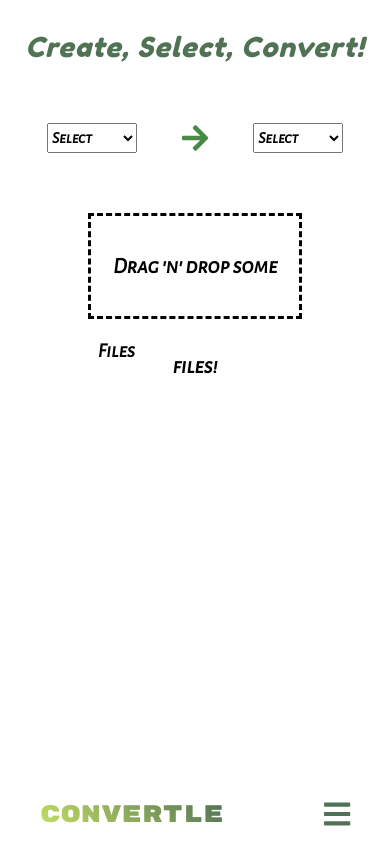
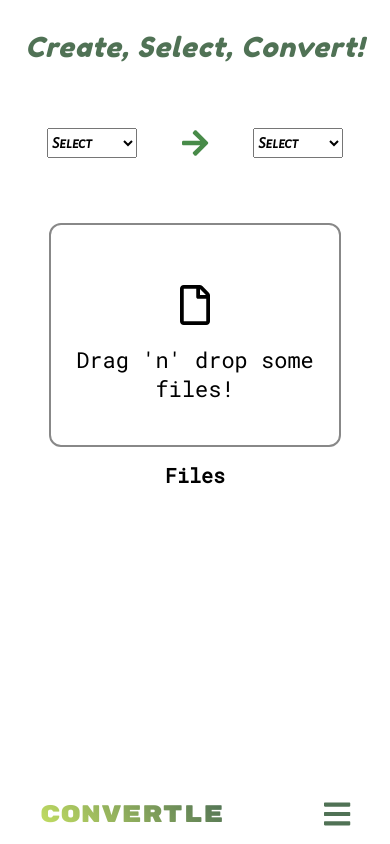
Before and after one commit to Slavi15/FileConverter, a Next.js app: page /convert in a window 390 px wide. Built offline with nearby package versions, Linux system fonts and the light colour scheme.

Commit message:
Add responsive design logic for smaller width, improve SEO

```diff
--- a/components/Layout.js
+++ b/components/Layout.js
@@ -7,6 +7,7 @@ const Layout = ({ children }) => {
             <Head>
                 <title>convertle</title>
                 <link rel="icon" href="/favicon.ico" />
+                <meta name="description" content="Convertle. All file extensions are supported! Free and open-source project."></meta>
             </Head>
             <Navbar />
             { children }
--- a/components/Navbar.js
+++ b/components/Navbar.js
@@ -6,13 +6,16 @@ const Navbar = () => {
     const navSlide = () => {
         const nav = document.getElementById('nav');
         nav.style.width = '250px';
-        const main = document.getElementById('main');
+        const main = document.getElementsByTagName('body')[0];
         main.style.marginRight = '250px';
+        if(window.innerWidth < 660){
+            main.style.marginRight = '0';
+        }
     };
     const closeNav = () => {
         const nav = document.getElementById('nav');
         nav.style.width = '0';
-        const main = document.getElementById('main');
+        const main = document.getElementsByTagName('body')[0];
         main.style.marginRight = '0';
     };
     return (
@@ -22,18 +25,12 @@ const Navbar = () => {
                 <div className={styles.navlinks} id="nav">
                     <FontAwesomeIcon onClick={closeNav} className={styles.times} icon="times" />
                     <Link href="/convert"><div className={styles.links}>Convert</div></Link>
+                    <Link href="/merch"><div className={styles.links}>Merch</div></Link>
                     <Link href="/about"><div className={styles.links}>About</div></Link>
                     <Link href="/contact"><div className={styles.links}>Contact Us</div></Link>
                 </div>
                 <FontAwesomeIcon onClick={navSlide} className={styles.burger} icon="bars" />
             </div>
-            <style jsx>
-                {`
-                #main {
-                    transition: margin-right 1.5s;
-                }
-                `}
-            </style>
         </div>
     )
 }
--- a/pages/_app.js
+++ b/pages/_app.js
@@ -1,16 +1,18 @@
 import '../styles/globals.scss';
 import '../styles/Convert.module.scss';
+import '../styles/Home.module.scss';
 import Layout from '../components/Layout.js';
 import { library } from '@fortawesome/fontawesome-svg-core';
 import { fab } from '@fortawesome/free-brands-svg-icons';
-import { faBars, faTimes, faArrowRight } from '@fortawesome/free-solid-svg-icons'
+import { faBars, faTimes, faArrowRight } from '@fortawesome/free-solid-svg-icons';
+import { faFile } from '@fortawesome/free-regular-svg-icons';
 
 import { createGlobalStyle } from "styled-components";
 import { config, dom } from "@fortawesome/fontawesome-svg-core";
 config.autoAddCss = false;
 const GlobalStyles = createGlobalStyle`${dom.css()}`;
 
-library.add(fab, faBars, faTimes, faArrowRight);
+library.add(fab, faBars, faTimes, faArrowRight, faFile);
 
 function MyApp({ Component, pageProps }) {
   return (
--- a/pages/convert/index.js
+++ b/pages/convert/index.js
@@ -3,19 +3,15 @@ import { FontAwesomeIcon } from '@fortawesome/react-fontawesome';
 import { useDropzone } from 'react-dropzone';
 
 const Convert = () => {
-    const { acceptedFiles, getRootProps, getInputProps } = useDropzone();
+    const { acceptedFiles, getRootProps, getInputProps } = useDropzone({
+        multiple: true,
+        accept: 'image/png, image/jpeg, image/jpg, image/gif, image/tiff, text/plain, application/msword, application/vnd.openxmlformats-officedocument.wordprocessingml.document, application/pdf'
+    });
 
     const files = acceptedFiles.map(file => (
-        <table>
-            <tr>
-                <th>File</th>
-                <th>Size</th>
-            </tr>
-            <tr>
-                <td>{file.path}</td>
-                <td>{file.size}</td>
-            </tr>
-        </table>
+        <div className={styles.filescontainer} key={file.path}>
+            <FontAwesomeIcon className={styles.filesicon} icon={['far', 'file']} /><div className={styles.filediv}>{file.path}</div>
+        </div>
     ));
     return (
         <div>
@@ -40,12 +36,13 @@ const Convert = () => {
             <section className={styles.container}>
                 <div className={styles.innercontainer} {...getRootProps()}>
                     <input {...getInputProps()} />
+                    <FontAwesomeIcon className={styles.file} icon={['far', 'file']} />
                     <div className={styles.textcontent}>Drag 'n' drop some files!</div>
                 </div>
-                <aside>
+                <div>
                     <div className={styles.filestext}>Files</div>
                     <div>{files}</div>
-                </aside>
+                </div>
             </section>
         </div>
     )
--- a/pages/index.js
+++ b/pages/index.js
@@ -1,6 +1,5 @@
 import styles from "../styles/Home.module.scss";
 import Link from 'next/link';
-import Image from 'next/image';
 
 const Home = () => {
   return (
--- a/styles/Convert.module.scss
+++ b/styles/Convert.module.scss
@@ -1,6 +1,7 @@
 $amazon: #507255;
 @import url('https://fonts.googleapis.com/css2?family=Fredoka+One&display=swap');
 @import url('https://fonts.googleapis.com/css2?family=Alegreya+Sans+SC:ital@1&display=swap');
+@import url('https://fonts.googleapis.com/css2?family=Roboto+Mono&display=swap');
 
 .convslogan {
     text-align: center;
@@ -16,7 +17,7 @@ $amazon: #507255;
     display: flex;
     align-items: center;
     justify-content: center;
-    margin: 60px auto;
+    margin: 65px auto;
 
     .selectcontent {
         margin: auto 45px;
@@ -34,29 +35,59 @@ $amazon: #507255;
 }
 
 .container {
-    width: 55%;
-    margin: 40px auto;
+    width: 75%;
+    margin: 30px auto;
     align-items: center;
 
     .innercontainer {
-        border: black 3px dashed;
-        height: 100px;
+        border: #888888 2px solid;
+        border-radius: 12px;
+        margin: auto;
+        height: 220px;
+    }
+
+    .file {
+        font-size: 40px;
+        margin: 60px auto auto auto;
+        display: block;
     }
 
     .textcontent {
-        font-family: 'Alegreya Sans SC', sans-serif;
-        font-weight: bold;
+        font-family: 'Roboto Mono', monospace;
         font-size: 22px;
         text-align: center;
-        line-height: 100px;
-        vertical-align: middle;
+        margin: 20px auto auto auto;
     }
 
     .filestext {
-        font-family: 'Alegreya Sans SC', sans-serif;
+        font-family: 'Roboto Mono', monospace;
         font-size: 20px;
         font-weight: bold;
-        margin: 20px 10px;
+        margin: 15px auto;
+        text-align: center;
+    }
+}
+
+.filescontainer {
+    margin: 5px auto;
+    font-size: 17px;
+    line-height: 50px;
+    vertical-align: center;
+    width: 95%;
+    height: 50px;
+    border-radius: 5px;
+    border: #888888 1px solid;
+    display: flex;
+    align-items: center;
+
+    .filediv {
+        font-family: 'Roboto Mono', monospace;
+        margin: auto 5px;
+    }
+
+    .filesicon {
+        font-size: 28px;
+        margin: auto 30px;
     }
 }
 
--- a/styles/Navbar.module.scss
+++ b/styles/Navbar.module.scss
@@ -1,6 +1,10 @@
 $amazon: #507255;
 @import url('https://fonts.googleapis.com/css2?family=Rubik+Mono+One&display=swap');
 @import url('https://fonts.googleapis.com/css2?family=Alegreya+Sans+SC:ital@1&display=swap');
+
+body {
+    transition: margin-right 1.5s;
+}
 
 .navbar {
     height: 60px;
@@ -52,7 +56,7 @@ $amazon: #507255;
             font-weight: bold;
             text-transform: uppercase;
             letter-spacing: 1.5px;
-            margin: 80px auto;
+            margin: 65px auto;
             cursor: pointer;
         }
 
```
